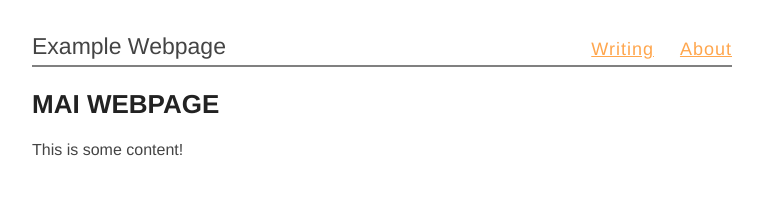
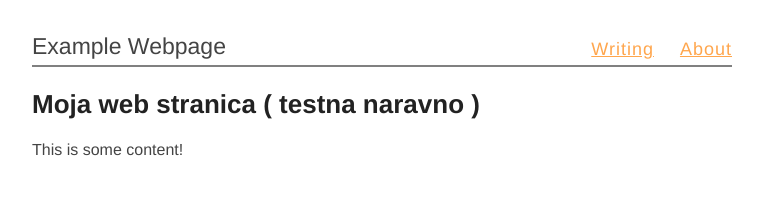
Before and after one commit to hvranic/rutar-html, a plain HTML site: page index.html in a window 1280 px wide. Shown: the whole page, without its empty margins (258-1021 px from the left). Drawn offline with Linux system fonts and the light colour scheme.

Commit message:
Update index.html
novi naziv

```diff
--- a/index.html
+++ b/index.html
@@ -19,7 +19,7 @@
       <a href="/">About</a>
     </nav>
     <article>
-      <h1>MAI WEBPAGE</h1>
+      <h1>Moja web stranica ( testna naravno )</h1>
       <p>This is some content!</p>
     </article>
   </body>
```
